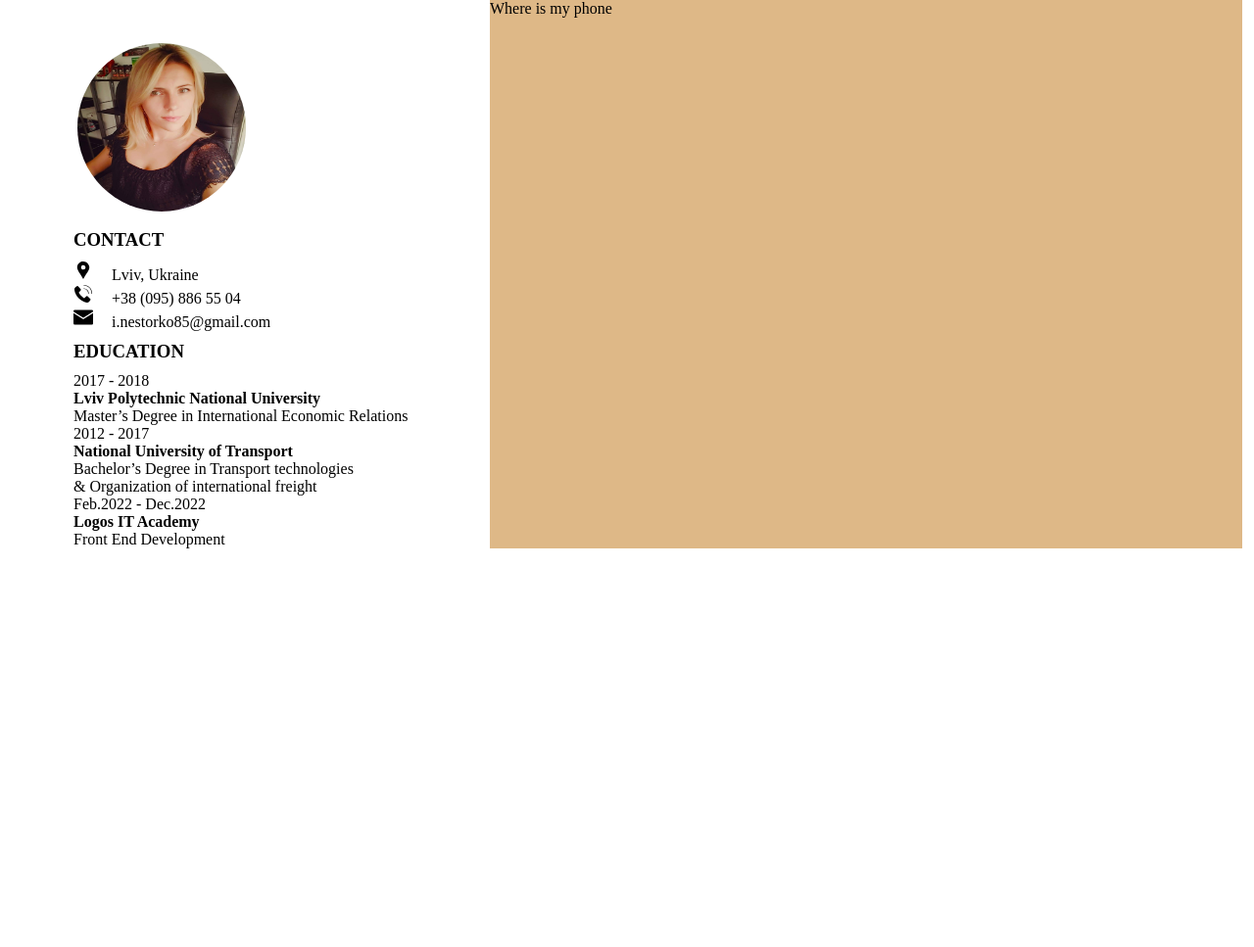
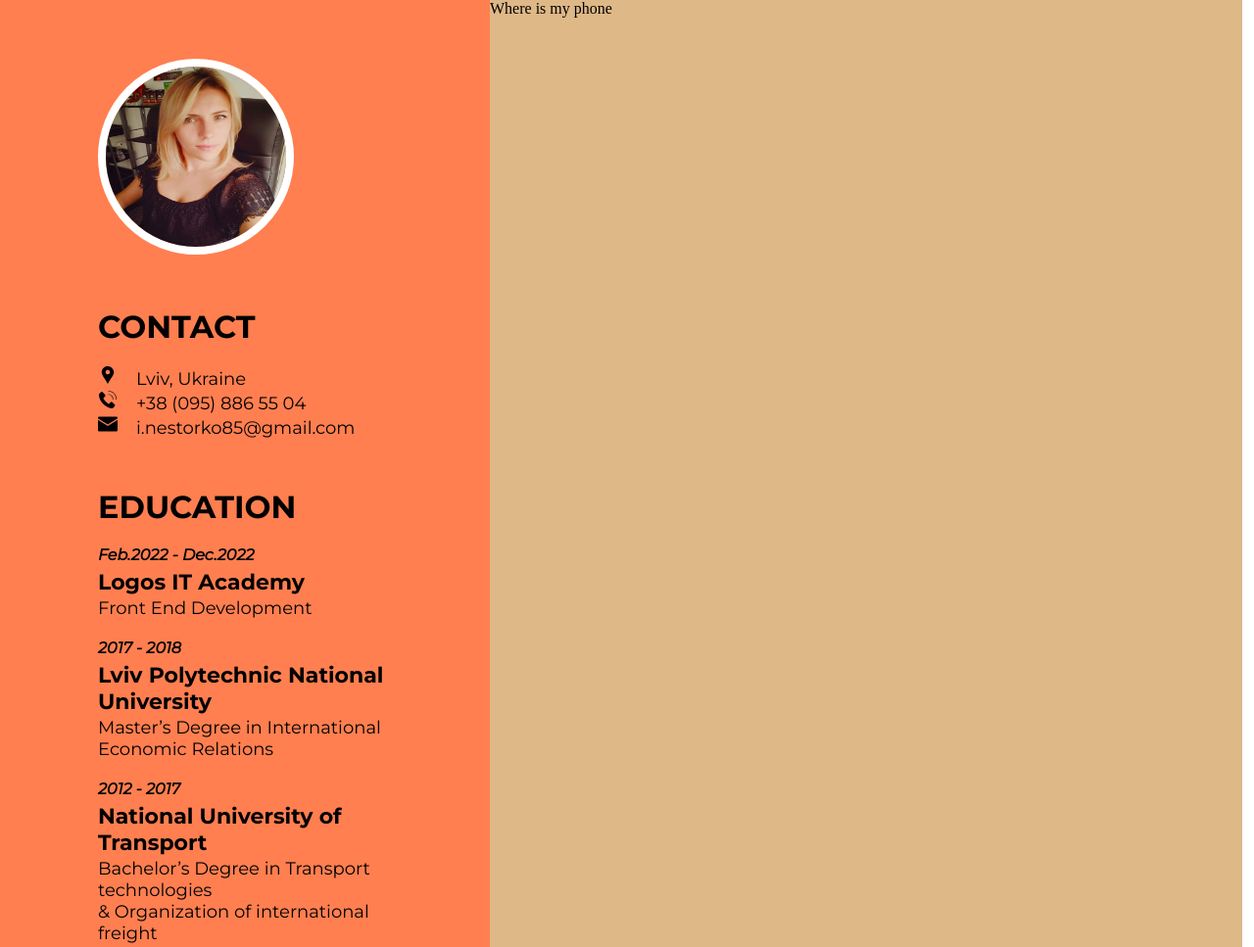
Before and after one commit to NestorkoI/nestorkoI.github.io, a plain HTML site: page index.html in a window 1280 px wide. Shown: the top 967 px of the page at 98% size. Before the commit the page ends 800 px from the top, so only its background shows below. Drawn offline with Linux system fonts and the light colour scheme.

Commit message:
Add styles for contact informations

```diff
--- a/index.html
+++ b/index.html
@@ -5,6 +5,10 @@
     <meta http-equiv="X-UA-Compatible" content="IE=edge">
     <meta name="viewport" content="width=device-width, initial-scale=1.0">
     <link rel="stylesheet" href="./style.css">
+    <link rel="preconnect" href="https://fonts.googleapis.com">
+    <link rel="preconnect" href="https://fonts.gstatic.com" crossorigin>
+    <link href="https://fonts.googleapis.com/css2?family=Bitter:wght@400;700&family=Montserrat:ital,wght@0,200;0,300;0,400;0,700;1,200;1,300;1,400&family=Roboto:wght@300&display=swap" rel="stylesheet">
+
     <title>NestorkoI</title>
 </head>
 <body>
@@ -38,20 +42,30 @@
 
                     <div class="educationInfo">
                         <h3 class="header">EDUCATION</h3>
+                        <div class="partEducation">
+                            <p class="periodStudy"><b>Feb.2022 - Dec.2022</b></p>
+                            <h4 class="nameUniversity">Logos IT Academy</h4>
+                            <p class="degree">Front End Development</p>
+                        </div>
+                        <div class="partEducation">
+                            <p class="periodStudy"><b>2017 - 2018</b></p>
+                            <h4 class="nameUniversity">Lviv Polytechnic National University</h4>
+                            <p class="degree">Master’s Degree in International Economic Relations</p>
+                        </div>
+                        <div class="partEducation">
+                            <p class="periodStudy"><b>2012 - 2017</b></p>
+                            <h4 class="nameUniversity">National University of Transport</h4>
+                            <p class="degree">Bachelor’s Degree in Transport technologies
+                                <br> & Organization of international freight
+                            </p>
 
-                        <p>2017 - 2018</p>
-                        <h4>Lviv Polytechnic National University</h4>
-                        <p>Master’s Degree in International Economic Relations</p>
+                        </div>
 
-                        <p>2012 - 2017</p>
-                        <h4>National University of Transport</h4>
-                        <p>Bachelor’s Degree in Transport technologies
-                            <br> & Organization of international freight
-                        </p>
 
-                        <p>Feb.2022 - Dec.2022</p>
-                        <h4>Logos IT Academy</h4>
-                        <p>Front End Development</p>
+
+
+
+
 
 
                     </div>
--- a/style.css
+++ b/style.css
@@ -13,38 +13,23 @@
 .aboutMe {
     width: 100%;
     max-width: 500px;
-    /* display: block;
-    flex-direction: column;
-    text-align: center;
-    align-items: center;
-    background-color: blanchedalmond; */
+    padding-bottom: 60px;
+    background-color: coral;
+
 }
 
 .containerBox{
-    width: 70%;
+    width: 60%;
     margin: 0 auto;
-    /* display: block;
-    flex-direction: column;
-    text-align: center;
-    align-items: center;
-    background-color: blanchedalmond; */
-
 
 }
 
-.contactInfo {
-    /* display: block;
-    flex-direction: column;
-    text-align:start */
-}
-
  img {
-    width: 180px;
-    height: 180px;
-    margin-top: 40px;
+    width: 200px;
+    height: 200px;
+    margin-top: 60px;
     border-radius: 50%;
-    border: 4px solid white;
-
+    border: 8px solid white;
 
 }
 
@@ -53,15 +38,53 @@
     background-color: burlywood;
 }
 
-
-
-
-
 .styleSvg {
     margin-left: 15px;
+    font-family: 'Montserrat', sans-serif;
+    font-weight: 400;
+    font-size: 18px;
+
+}
+
+.degree {
+
+    font-family: 'Montserrat', sans-serif;
+    font-weight: 400;
+    font-size: 18px;
+
 }
 
 .header {
-    margin-top: 10px;
-    margin-bottom: 10px;
+    margin-top: 50px;
+    margin-bottom: 20px;
+    /* font-family: 'Bitter', serif; */
+    font-family: 'Montserrat', sans-serif;
+    /* font-family: 'Roboto', sans-serif; */
+    font-weight: 700;
+    font-size: 32px;
+
 }
+
+.none {
+   /* margin-left: 55px;  */
+  text-align: left;
+
+}
+
+.partEducation {
+  margin-bottom: 20px;
+}
+
+.nameUniversity {
+    font-family: 'Montserrat', sans-serif;
+    font-weight: 600;
+    margin-top: 5px;
+    margin-bottom: 2px;
+    font-size: 22px;
+}
+
+.periodStudy {
+    font-family: 'Montserrat', sans-serif;
+    font-weight: 400;
+    font-style: italic;
+}
```
